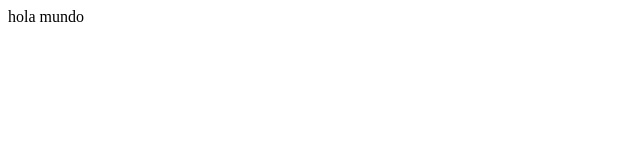
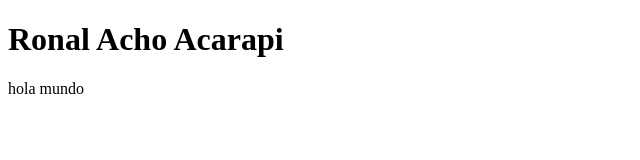
Before and after one commit to Barryfs02/HolaMundo, a plain HTML site: page index.html in a window 1280 px wide. Shown: the whole page, without its empty margins (0-640 px from the left). Drawn offline with Linux system fonts and the light colour scheme.

Commit message:
lo estamos modificando

```diff
--- a/index.html
+++ b/index.html
@@ -4,6 +4,7 @@
     <meta charset="UTF-8">
     <meta name="viewport" content="width=device-width, initial-scale=1.0">
     <title>Document</title>
+    <h1>Ronal Acho Acarapi</h1>
 </head>
 <body>
     hola
```
Also changed, not shown: 1 other file.
